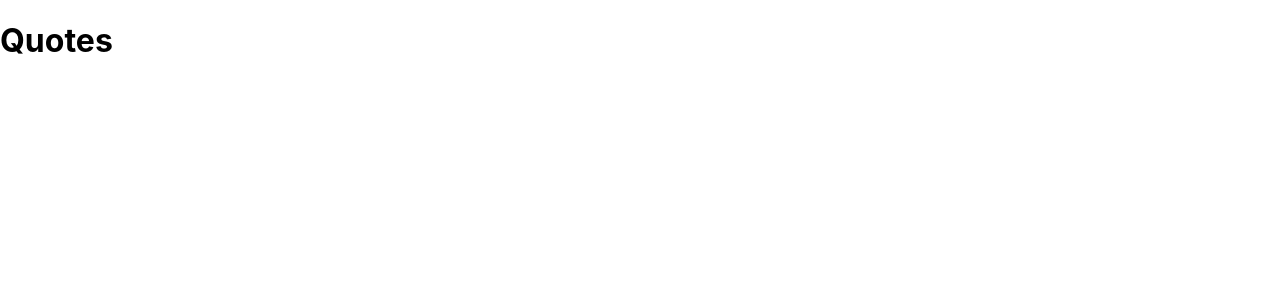
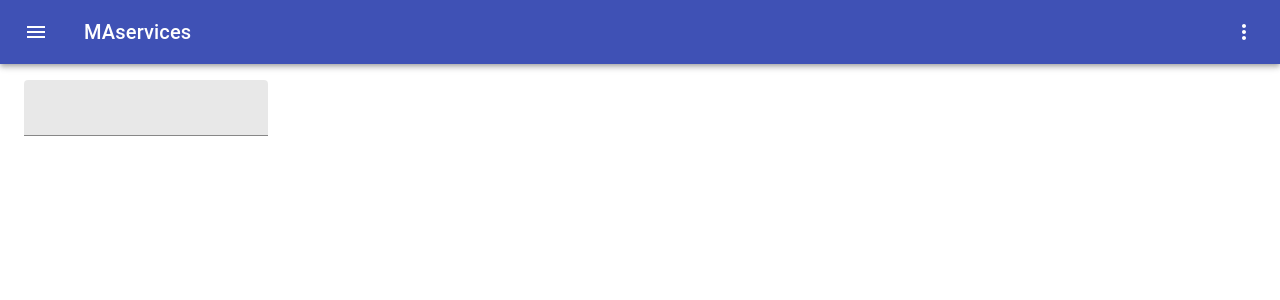
Before and after one commit to ruslalsur/maservices, a React (Create React App) app in the folder client/: page /quotes in a window 1280 px wide. Shown: the top 300 px of the page. Built offline with nearby package versions, Linux system fonts and the light colour scheme.

Commit message:
APP: add drawer

```diff
--- a/client/public/index.html
+++ b/client/public/index.html
@@ -7,34 +7,11 @@
     <meta name="theme-color" content="#000000" />
     <meta name="description" content="Web services fo Masha" />
     <link rel="apple-touch-icon" href="%PUBLIC_URL%/logo192.png" />
-    <!--
-      manifest.json provides metadata used when your web app is installed on a
-      user's mobile device or desktop. See https://developers.google.com/web/fundamentals/web-app-manifest/
-    -->
     <link rel="manifest" href="%PUBLIC_URL%/manifest.json" />
-    <!--
-      Notice the use of %PUBLIC_URL% in the tags above.
-      It will be replaced with the URL of the `public` folder during the build.
-      Only files inside the `public` folder can be referenced from the HTML.
-
-      Unlike "/favicon.ico" or "favicon.ico", "%PUBLIC_URL%/favicon.ico" will
-      work correctly both with client-side routing and a non-root public URL.
-      Learn how to configure a non-root public URL by running `npm run build`.
-    -->
     <title>%REACT_APP_NAME%</title>
   </head>
   <body>
     <noscript>You need to enable JavaScript to run this app.</noscript>
-    <div id="root"></div>
-    <!--
-      This HTML file is a template.
-      If you open it directly in the browser, you will see an empty page.
-
-      You can add webfonts, meta tags, or analytics to this file.
-      The build step will place the bundled scripts into the <body> tag.
-
-      To begin the development, run `npm start` or `yarn start`.
-      To create a production bundle, use `npm run build` or `yarn build`.
-    -->
+    <div id="root">Loading ...</div>
   </body>
 </html>
--- a/client/src/App.js
+++ b/client/src/App.js
@@ -1,12 +1,18 @@
 import { BrowserRouter as Router, Switch, Route } from 'react-router-dom'
+import { Container, Box } from '@material-ui/core'
 import { Home } from './containers/Home'
 import { Quotes } from './containers/Quotes'
 import { Routes } from './containers/Routes'
+import { Settings } from './containers/Settings'
+import { MenuAppBar } from './components/MenuAppBar'
 import './App.css'
 
 function App() {
   return (
     <Router>
+      <MenuAppBar />
+      <Container>
+        <Box py={2}>
           <Switch>
             <Route path='/quotes'>
               <Quotes />
@@ -14,10 +20,15 @@ function App() {
             <Route path='/routes'>
               <Routes />
             </Route>
+            <Route path='/settings'>
+              <Settings />
+            </Route>
             <Route path='/'>
               <Home />
             </Route>
           </Switch>
+        </Box>
+      </Container>
     </Router>
   )
 }
--- /dev/null
+++ b/client/src/components/MenuAppBar.js
@@ -0,0 +1,118 @@
+import React, { useState } from 'react'
+import {
+  Container,
+  AppBar,
+  Box,
+  Toolbar,
+  Typography,
+  IconButton,
+  MenuItem,
+  Menu,
+} from '@material-ui/core'
+import { MoreVert } from '@material-ui/icons'
+import MenuIcon from '@material-ui/icons/Menu'
+import { useHistory } from 'react-router-dom'
+import { makeStyles } from '@material-ui/core/styles'
+import { TemporaryDrawer } from './TemporaryDrawer'
+
+const useStyles = makeStyles((theme) => ({
+  root: {
+    flexGrow: 1,
+  },
+  menuButton: {
+    marginRight: theme.spacing(2),
+  },
+  title: {
+    flexGrow: 1,
+  },
+  appName: {
+    display: 'inline-block',
+    fontWeight: 500,
+    cursor: 'pointer',
+    transition: '0.5s ease-in-out',
+    '&:hover': {
+      boxShadow: 'inset 0 0 0 1px #53ea93',
+      borderRadius: 2,
+    },
+  },
+}))
+
+export const MenuAppBar = () => {
+  const classes = useStyles()
+  let history = useHistory()
+
+  const [anchorEl, setAnchorEl] = useState(null)
+  const anchorElBool = Boolean(anchorEl)
+  const [open, setOpen] = useState(false)
+
+  const handleMenu = (event) => {
+    setAnchorEl(event.currentTarget)
+  }
+
+  const handleClose = () => {
+    setAnchorEl(null)
+    history.push('/settings')
+  }
+
+  return (
+    <div className={classes.root}>
+      <AppBar position='static'>
+        <Container>
+          <Toolbar disableGutters>
+            <IconButton
+              edge='start'
+              className={classes.menuButton}
+              color='inherit'
+              aria-label='menu'
+              onClick={() => setOpen(true)}
+            >
+              <MenuIcon />
+            </IconButton>
+
+            <Typography
+              variant='h6'
+              className={classes.title}
+              onClick={() => history.push('/')}
+            >
+              <Box px={1} className={classes.appName}>
+                {process.env.REACT_APP_NAME}
+              </Box>
+            </Typography>
+
+            <div>
+              <IconButton
+                onClick={handleMenu}
+                aria-haspopup='true'
+                aria-controls='menu-appbar'
+                aria-label='display more actions'
+                edge='end'
+                color='inherit'
+              >
+                <MoreVert />
+              </IconButton>
+
+              <Menu
+                id='menu-appbar'
+                anchorEl={anchorEl}
+                anchorOrigin={{
+                  vertical: 'top',
+                  horizontal: 'right',
+                }}
+                keepMounted
+                transformOrigin={{
+                  vertical: 'top',
+                  horizontal: 'right',
+                }}
+                open={anchorElBool}
+                onClose={handleClose}
+              >
+                <MenuItem onClick={handleClose}>Настройки</MenuItem>
+              </Menu>
+            </div>
+          </Toolbar>
+        </Container>
+      </AppBar>
+      <TemporaryDrawer open={open} setOpen={setOpen} />
+    </div>
+  )
+}
--- /dev/null
+++ b/client/src/components/TemporaryDrawer.js
@@ -0,0 +1,62 @@
+import React from 'react'
+import { makeStyles } from '@material-ui/core/styles'
+import Drawer from '@material-ui/core/Drawer'
+import List from '@material-ui/core/List'
+import ListItem from '@material-ui/core/ListItem'
+import ListItemIcon from '@material-ui/core/ListItemIcon'
+import ListItemText from '@material-ui/core/ListItemText'
+import { Explore, Home, Poll } from '@material-ui/icons'
+import { useHistory, useLocation } from 'react-router-dom'
+
+const useStyles = makeStyles({
+  list: {
+    width: 250,
+  },
+})
+
+export const TemporaryDrawer = ({ open, setOpen }) => {
+  const classes = useStyles()
+  let history = useHistory()
+  let location = useLocation()
+
+  return (
+    <div>
+      <Drawer anchor='left' open={open} onClose={() => setOpen(false)}>
+        <div role='presentation' onClick={() => setOpen(false)}>
+          <List className={classes.list}>
+            <ListItem
+              button
+              selected={location.pathname === '/'}
+              onClick={() => history.push('/')}
+            >
+              <ListItemIcon>
+                <Home />
+              </ListItemIcon>
+              <ListItemText primary='Главная' />
+            </ListItem>
+            <ListItem
+              button
+              selected={location.pathname === '/quotes'}
+              onClick={() => history.push('/quotes')}
+            >
+              <ListItemIcon>
+                <Poll />
+              </ListItemIcon>
+              <ListItemText primary='Квоты' />
+            </ListItem>
+            <ListItem
+              button
+              selected={location.pathname === '/routes'}
+              onClick={() => history.push('/routes')}
+            >
+              <ListItemIcon>
+                <Explore />
+              </ListItemIcon>
+              <ListItemText primary='Маршруты' />
+            </ListItem>
+          </List>
+        </div>
+      </Drawer>
+    </div>
+  )
+}
--- a/client/src/containers/Home.js
+++ b/client/src/containers/Home.js
@@ -1,5 +1,9 @@
 import React from 'react'
 
 export const Home = () => {
-  return <h1>Home</h1>
+  return (
+    <div>
+      <h1>Home</h1>
+    </div>
+  )
 }
--- a/client/src/containers/Quotes.js
+++ b/client/src/containers/Quotes.js
@@ -1,5 +1,23 @@
 import React from 'react'
+import { makeStyles } from '@material-ui/core/styles'
+import { Grid, Box, FilledInput } from '@material-ui/core'
+
+const useStyles = makeStyles((theme) => ({
+  root: {},
+}))
 
 export const Quotes = () => {
-  return <h1>Quotes</h1>
+  const classes = useStyles()
+
+  return (
+    <div className={classes.root}>
+      <Grid container>
+        <Grid item>
+          <Box>
+            <FilledInput />
+          </Box>
+        </Grid>
+      </Grid>
+    </div>
+  )
 }
--- /dev/null
+++ b/client/src/containers/Settings.js
@@ -0,0 +1,5 @@
+import React from 'react'
+
+export const Settings = () => {
+  return <h1>Настройки</h1>
+}
```
Also changed, not shown: client/package.json (+3 -4 lines), client/src/index.js (+6 -11 lines), 2 other files (tests, documents, lock files or other folders). Lines whose indentation alone changed are shown as unchanged.
